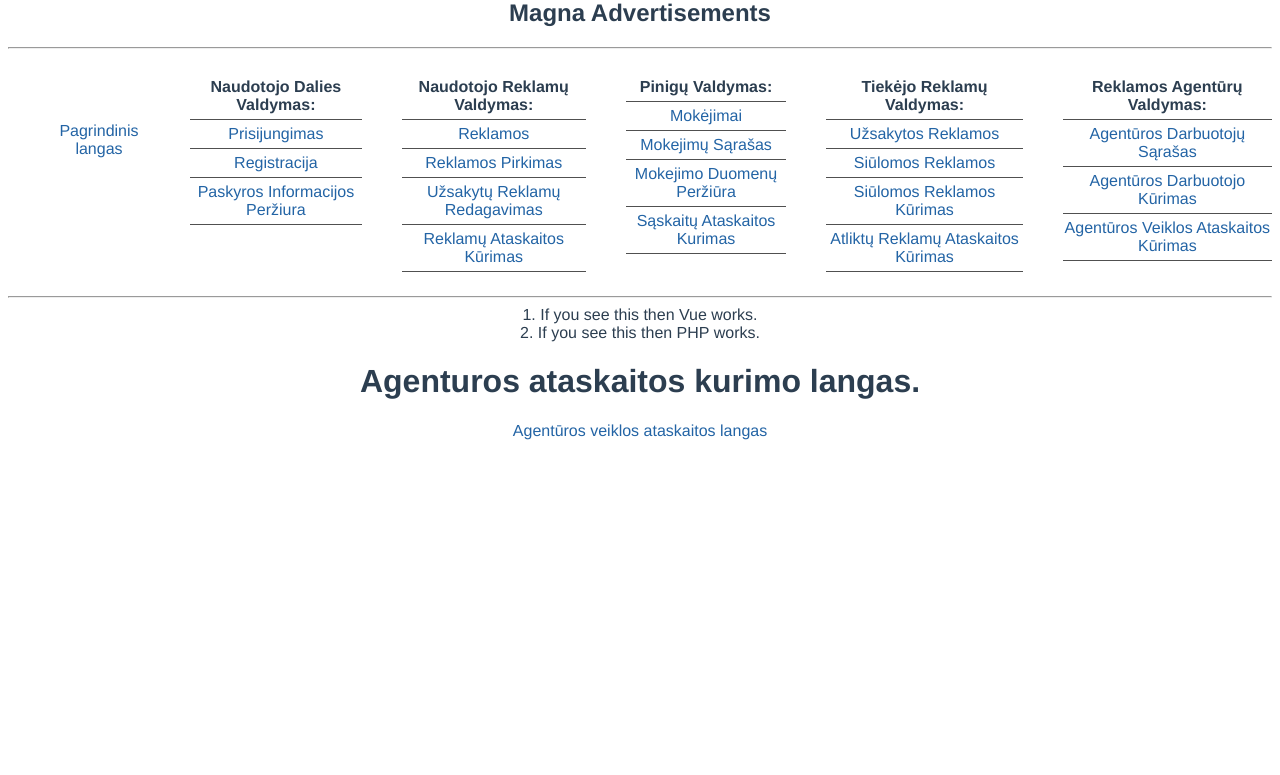
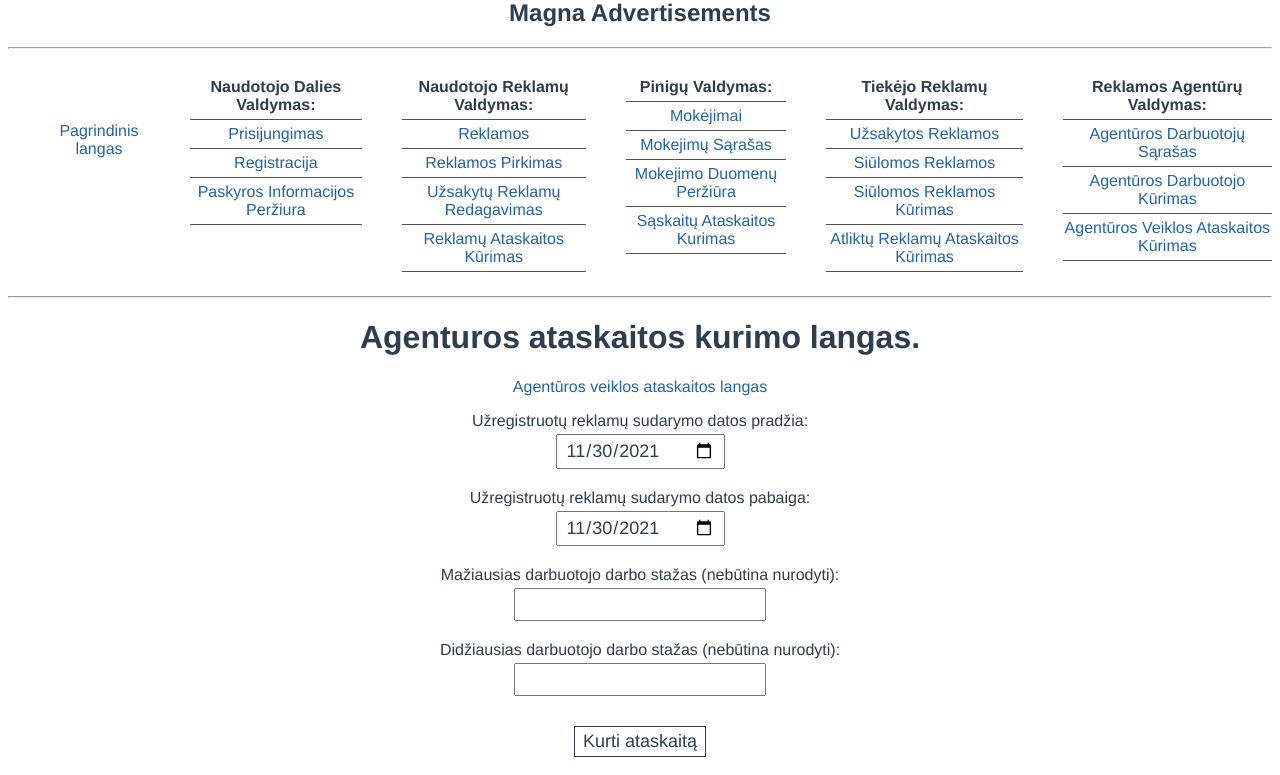
Before and after one commit to MachineShot/magna, a PHP site: page /pages/reklamosAgenturuValdymas/AgenturosAtaskaitosKurimas.php in a window 1280 px wide. Shown: the part 61-836 px from the top of the page. Before the commit the page ends 501 px from the top, so only its background shows below. Run offline with PHP 8.4, Linux system fonts and the light colour scheme.

Commit message:
Adding form for 'agenturos veiklos ataskaitos kurimas' + small fixes

```diff
--- a/pages/reklamosAgenturuValdymas/AgenturosAtaskaitosKurimas.php
+++ b/pages/reklamosAgenturuValdymas/AgenturosAtaskaitosKurimas.php
@@ -1,26 +1,88 @@
 <!DOCTYPE html>
 <html>
-    <?php include '../../phpUtils/renderHead.php'; ?>
+    <?php
+        include '../../phpUtils/renderHead.php';
+        include '../../phpScripts/reklamosAgenturuValdymas.php';
+    ?>
+        <link rel='stylesheet' href='../../styles/forms.css'>
     </head>
     <body>
         <div id="app">
             <?php include '../../phpUtils/renderNavigation.php'; ?>
 
-            {{ message }}
-            <br>
-            <?php echo "2. If you see this then PHP works." ?>
 
             <h1>Agenturos ataskaitos kurimo langas.</h1>
             <a href="./agenturosVeiklosAtaskaita.php">Agentūros veiklos ataskaitos langas</a>
+
+            <p class="status-msg-error"></p>
+
+            <div class="form-wrapper">
+                <form method="post" id="report_form" onsubmit="return handleSubmit(event);">
+                    <div>
+                        <label for="date_start">Užregistruotų reklamų sudarymo datos pradžia:</label><br>
+                        <input type="date" id="date_start" name="date_start" value="<?php echo date('Y-m-d'); ?>" required>
+                    </div>
+                    <div>
+                        <label for="date_end">Užregistruotų reklamų sudarymo datos pabaiga:</label><br>
+                        <input type="date" id="date_end" name="date_end" value="<?php echo date('Y-m-d'); ?>" required>
+                    </div>
+                    <div>
+                        <label for="stazas_start">Mažiausias darbuotojo darbo stažas (nebūtina nurodyti):</label><br>
+                        <input name='stazas_start' id="stazas_start" type='number' min="0" step="0.1">
+                    </div>
+                    <div>
+                        <label for="stazas_end">Didžiausias darbuotojo darbo stažas (nebūtina nurodyti):</label><br>
+                        <input name='stazas_end' id="stazas_end" type='number' min="0" step="0.1">
+                    </div>
+                    <div>
+                        <input type="submit" name="report_form" value="Kurti ataskaitą" class="form-submit-button">
+                    </div>
+                </form>
+            </div>
         </div>
 
         <script>
-            const app = new Vue({
-                el: '#app',
-                data: {
-                    message: '1. If you see this then Vue works.'
+            const app = new Vue({el: '#app'});
+
+            const handleSubmit = (e) => {
+                e.preventDefault();
+                const date_start = document.getElementById("date_start").value;
+                const date_end = document.getElementById("date_end").value;
+                let stazas_start = document.getElementById("stazas_start").value;
+                let stazas_end = document.getElementById("stazas_end").value;
+
+                // optional values
+                if (stazas_start === "") {
+                    stazas_start = -1;
                 }
-            });
+                if (stazas_end === "") {
+                    stazas_end = -1;
+                }
+
+                // check if dates are correct
+                const date1 = new Date(date_start);
+                const date2 = new Date(date_end);
+                let error_msg = "";
+
+                if (date1.getTime() > date2.getTime()) {
+                    error_msg += "*Pradžios data negali būti didesnė už pabaigos datą.<br>";
+                }
+
+                // check if stazas is correct (if entered)
+                if (stazas_start >= 0 && stazas_end >= 0 && stazas_start > stazas_end) {
+                    error_msg += "*Mažiausias darbo stažas negali būti didesnis už nurodytą didžiausią darbo stažą.<br>";
+                }
+
+                if (error_msg !== "") {
+                    // show error
+                    const error_msg_tag = document.getElementsByClassName("status-msg-error")[0];
+                    error_msg_tag.innerHTML = error_msg;
+                } else {
+                    // redirect
+                    const url_params = `date_start=${date_start}&date_end=${date_end}&stazas_start=${stazas_start}&stazas_end=${stazas_end}`;
+                    window.location.href = `/isp/pages/reklamosAgenturuValdymas/agenturosVeiklosAtaskaita.php?${url_params}`;
+                }
+            };
         </script>
     </body>
 </html>
--- a/pages/reklamosAgenturuValdymas/AgenturosDarbuotojoKurimas.php
+++ b/pages/reklamosAgenturuValdymas/AgenturosDarbuotojoKurimas.php
@@ -17,15 +17,15 @@
 
 
             if ($slapyvardis == "") {
-                $error .= "Privalote pasirinkti sistemoje užregistruotą tiekėją.<br>";
+                $error .= "*Privalote pasirinkti sistemoje užregistruotą tiekėją.<br>";
             }
 
             if ($stazas == "") {
-                $error .= "Privalote nurodyti dabartinį tiekėjo darbo stažą.<br>";
+                $error .= "*Privalote nurodyti dabartinį tiekėjo darbo stažą.<br>";
             }
 
             if ($adresas == "") {
-                $error .= "Privalote nurodyti darbuotojo adresą.<br>";
+                $error .= "*Privalote nurodyti darbuotojo adresą.<br>";
             }
 
             db_add_agency_employee($adresas, $stazas, $slapyvardis);
--- a/pages/reklamosAgenturuValdymas/AgenturosDarbuotojuSarasas.php
+++ b/pages/reklamosAgenturuValdymas/AgenturosDarbuotojuSarasas.php
@@ -15,7 +15,7 @@
                 $success = "Iš agentūros sėkmingai pašalintas darbuotojas.";
             }
             else {
-                $error = "Darbuotojas turi užregistruotų reklamų jūsų agentūroje, todėl nebuvo pašalintas.";
+                $error = "*Darbuotojas turi užregistruotų reklamų jūsų agentūroje, todėl nebuvo pašalintas.";
             }
         }
     ?>
--- a/pages/reklamosAgenturuValdymas/AgenturosDarbuotojuValdymas.php
+++ b/pages/reklamosAgenturuValdymas/AgenturosDarbuotojuValdymas.php
@@ -13,11 +13,11 @@
             $id = $_POST['id'];
 
             if ($stazas == "") {
-                $error .= "Privalote nurodyti dabartinį tiekėjo darbo stažą.<br>";
+                $error .= "*Privalote nurodyti dabartinį tiekėjo darbo stažą.<br>";
             }
 
             if ($adresas == "") {
-                $error .= "Privalote nurodyti darbuotojo adresą.<br>";
+                $error .= "*Privalote nurodyti darbuotojo adresą.<br>";
             }
 
             db_update_agency_employee_info($adresas, $stazas, $id);
--- a/phpScripts/reklamosAgenturuValdymas.php
+++ b/phpScripts/reklamosAgenturuValdymas.php
@@ -121,7 +121,7 @@
     }
 
     # "Sukurti agentūros atliktų reklamų ataskaitą"
-    function db_get_agency_report() {
+    function db_get_agency_report($date_start, $date_end, $stazas_start, $stazas_end) {
 
     }
 
--- a/styles/forms.css
+++ b/styles/forms.css
@@ -9,7 +9,7 @@ form div select,
 .form-submit-button,
 .filtering-input {
 	font-size: 18px;
-	margin: 4px 0 12px;
+	margin: 4px 0 20px;
 	padding: 4px 8px;
 }
 
```
